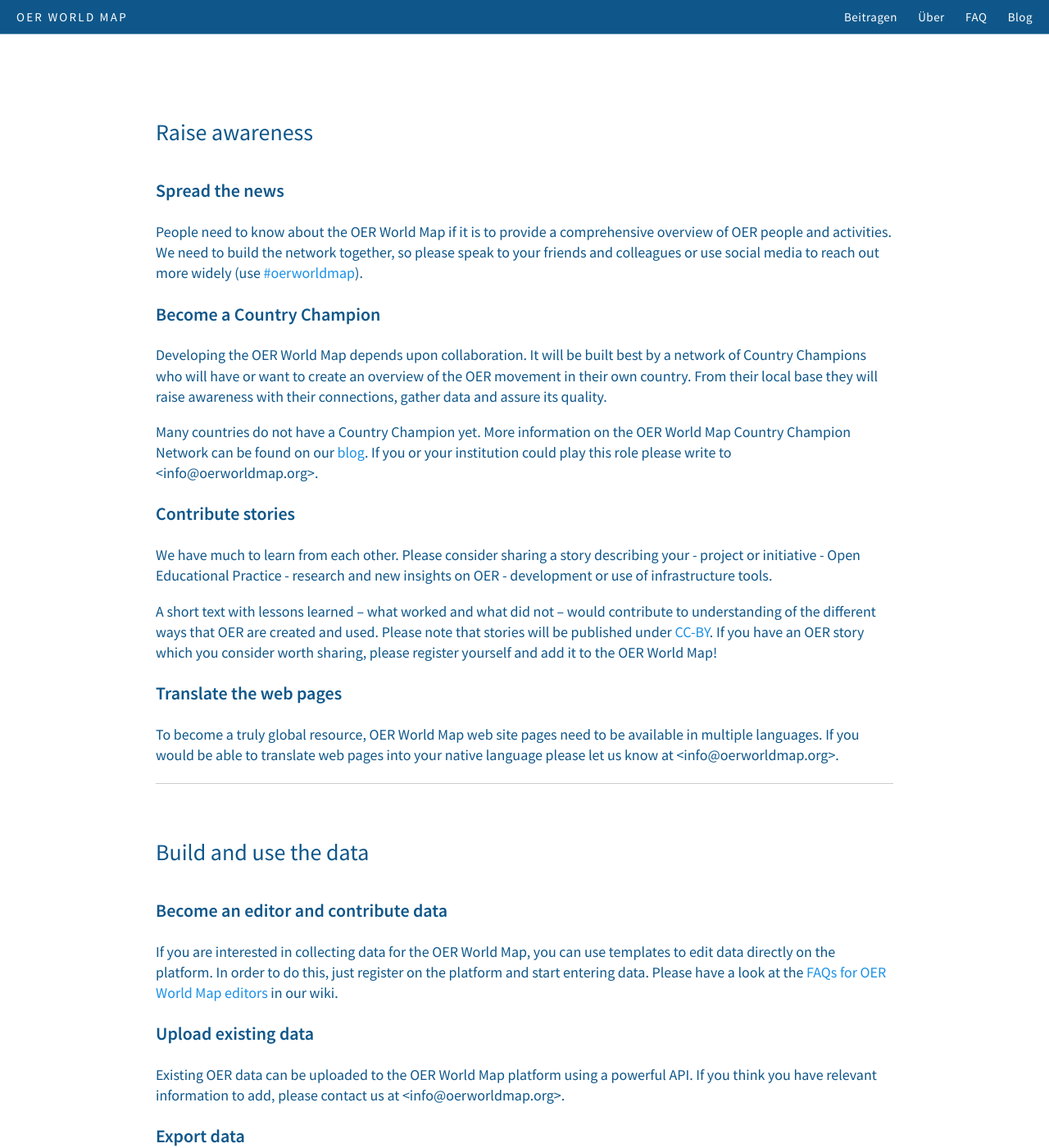
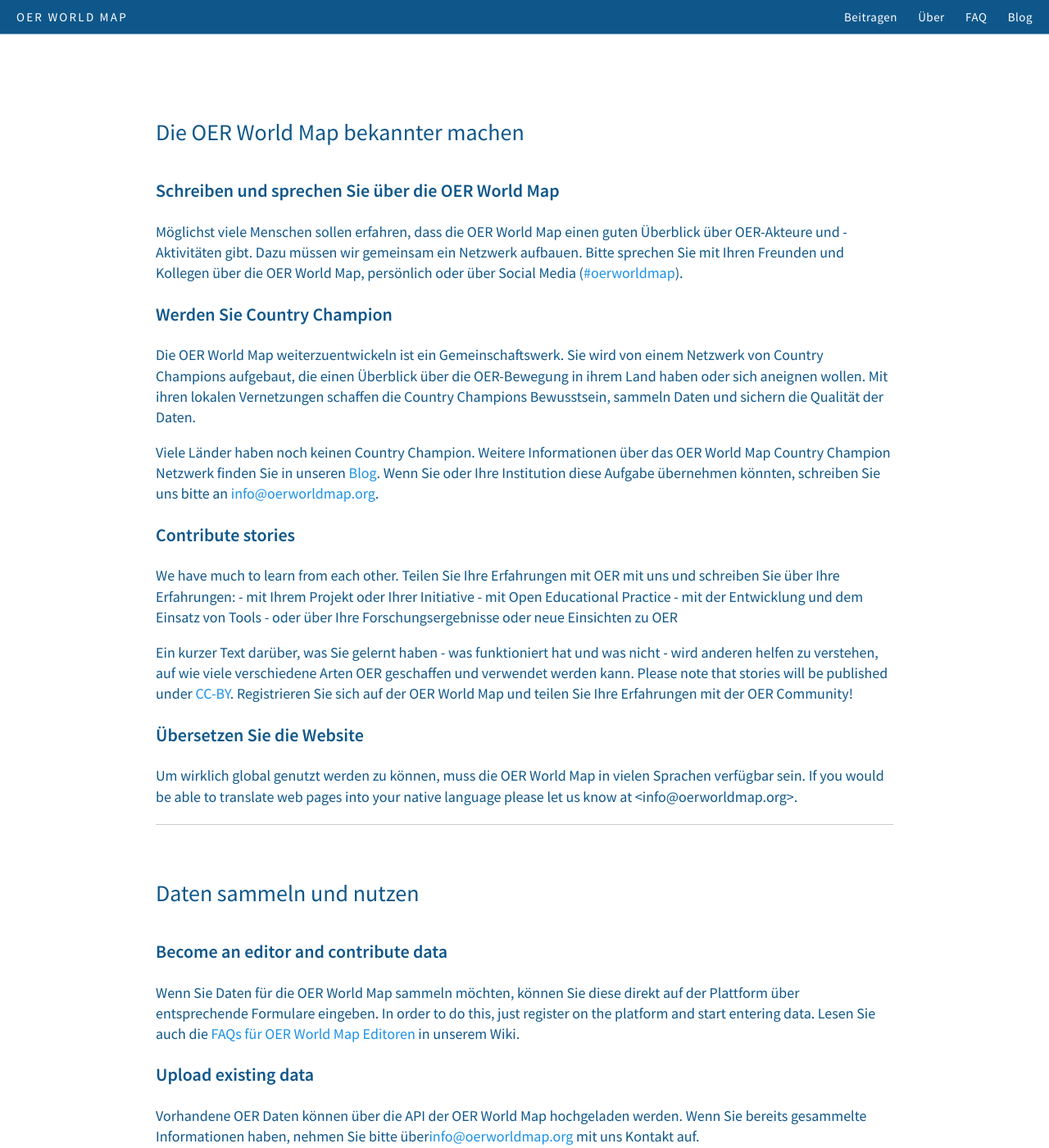
Before and after one commit to hbz/oerworldmap-ui, a Jekyll site: the page built from docs/contribute.de.md, in a window 1280 px wide and 1400 px high. Shown: the whole window at 82% size. Built offline with Jekyll 4.4.1, drawn with Linux system fonts in a browser that asks for light colours; nearby versions of some CDN libraries; comment, search, counter and statistics services are not loaded; a style sheet for code colours, icons or effects is not loaded; some of the changed text lies outside the part shown.

Commit message:
New translations contribute.md (German)

```diff
--- a/docs/contribute.de.md
+++ b/docs/contribute.de.md
@@ -1,56 +1,56 @@
 ---
 title: Contribute
 ---
-## Raise awareness
+## Die OER World Map bekannter machen
 
-### Spread the news
+### Schreiben und sprechen Sie über die OER World Map
 
-People need to know about the OER World Map if it is to provide a comprehensive overview of OER people and activities. We need to build the network together, so please speak to your friends and colleagues or use social media to reach out more widely (use [#oerworldmap](https://twitter.com/hashtag/oerworldmap)).
+Möglichst viele Menschen sollen erfahren, dass die OER World Map einen guten Überblick über OER-Akteure und -Aktivitäten gibt. Dazu müssen wir gemeinsam ein Netzwerk aufbauen. Bitte sprechen Sie mit Ihren Freunden und Kollegen über die OER World Map, persönlich oder über Social Media ([#oerworldmap](https://twitter.com/hashtag/oerworldmap)).
 
-### Become a Country Champion
+### Werden Sie Country Champion
 
-Developing the OER World Map depends upon collaboration. It will be built best by a network of Country Champions who will have or want to create an overview of the OER movement in their own country. From their local base they will raise awareness with their connections, gather data and assure its quality.
+Die OER World Map weiterzuentwickeln ist ein Gemeinschaftswerk. Sie wird von einem Netzwerk von Country Champions aufgebaut, die einen Überblick über die OER-Bewegung in ihrem Land haben oder sich aneignen wollen. Mit ihren lokalen Vernetzungen schaffen die Country Champions Bewusstsein, sammeln Daten und sichern die Qualität der Daten.
 
-Many countries do not have a Country Champion yet. More information on the OER World Map Country Champion Network can be found on our [blog](https://oerworldmap.wordpress.com/2015/09/19/how-to-become-part-of-the-oer-world-map-country-champion-network/). If you or your institution could play this role please write to <in&#102;o&#64;oerw&#111;&#114;ldma&#112;&#46;org>.
+Viele Länder haben noch keinen Country Champion. Weitere Informationen über das OER World Map Country Champion Netzwerk finden Sie in unseren [Blog](https://oerworldmap.wordpress.com/2015/09/19/how-to-become-part-of-the-oer-world-map-country-champion-network/). Wenn Sie oder Ihre Institution diese Aufgabe übernehmen könnten, schreiben Sie uns bitte an [info@oerworldmap.org](mailto:in&#102;o&#64;oerw&#111;&#114;ldma&#112;&#46;org).
 
 ### Contribute stories
 
-We have much to learn from each other. Please consider sharing a story describing your - project or initiative - Open Educational Practice - research and new insights on OER - development or use of infrastructure tools.
+We have much to learn from each other. Teilen Sie Ihre Erfahrungen mit OER mit uns und schreiben Sie über Ihre Erfahrungen: - mit Ihrem Projekt oder Ihrer Initiative - mit Open Educational Practice - mit der Entwicklung und dem Einsatz von Tools - oder über Ihre Forschungsergebnisse oder neue Einsichten zu OER
 
-A short text with lessons learned – what worked and what did not – would contribute to understanding of the different ways that OER are created and used. Please note that stories will be published under [CC-BY](https://creativecommons.org/licenses/by/4.0/). If you have an OER story which you consider worth sharing, please register yourself and add it to the OER World Map!
+Ein kurzer Text darüber, was Sie gelernt haben - was funktioniert hat und was nicht - wird anderen helfen zu verstehen, auf wie viele verschiedene Arten OER geschaffen und verwendet werden kann. Please note that stories will be published under [CC-BY](https://creativecommons.org/licenses/by/4.0/). Registrieren Sie sich auf der OER World Map und teilen Sie Ihre Erfahrungen mit der OER Community!
 
-### Translate the web pages
+### Übersetzen Sie die Website
 
-To become a truly global resource, OER World Map web site pages need to be available in multiple languages. If you would be able to translate web pages into your native language please let us know at <in&#102;o&#64;oerw&#111;&#114;ldma&#112;&#46;org>.
+Um wirklich global genutzt werden zu können, muss die OER World Map in vielen Sprachen verfügbar sein. If you would be able to translate web pages into your native language please let us know at <in&#102;o&#64;oerw&#111;&#114;ldma&#112;&#46;org>.
 
 * * *
 
-## Build and use the data
+## Daten sammeln und nutzen
 
 ### Become an editor and contribute data
 
-If you are interested in collecting data for the OER World Map, you can use templates to edit data directly on the platform. In order to do this, just register on the platform and start entering data. Please have a look at the [FAQs for OER World Map editors](https://github.com/hbz/oerworldmap/wiki/FAQs-for-OER-World-Map-editors) in our wiki.
+Wenn Sie Daten für die OER World Map sammeln möchten, können Sie diese direkt auf der Plattform über entsprechende Formulare eingeben. In order to do this, just register on the platform and start entering data. Lesen Sie auch die [FAQs für OER World Map Editoren](https://github.com/hbz/oerworldmap/wiki/FAQs-for-OER-World-Map-editors) in unserem Wiki.
 
 ### Upload existing data
 
-Existing OER data can be uploaded to the OER World Map platform using a powerful API. If you think you have relevant information to add, please contact us at <in&#102;o&#64;oerw&#111;&#114;ldma&#112;&#46;org>.
+Vorhandene OER Daten können über die API der OER World Map hochgeladen werden. Wenn Sie bereits gesammelte Informationen haben, nehmen Sie bitte über[info@oerworldmap.org](mailto:in&#102;o&#64;oerw&#111;&#114;ldma&#112;&#46;org) mit uns Kontakt auf.
 
-### Export data
+### Daten exportieren
 
-The API of the OER World Map can be used to generate and export data with no delay. Complete or filtered data can be used in other web sites. A special functionality currently is developed to support the reuse of data with flexible and easily integrated gadgets. If you would like to reuse OER World Map data, please contact us at <in&#102;o&#64;oerw&#111;&#114;ldma&#112;&#46;org>.
+Über die API der OER World Map können Daten direkt exportiert werden. Die gesamten Daten oder ein herausgefilterter Datensatz können auf anderen Websites verwendet werden. Wir arbeiten daran, Tools zu entwickeln, mit denen die Weiterverwendung der Daten einfach und flexibel ermöglicht wird. If you would like to reuse OER World Map data, please contact us at <in&#102;o&#64;oerw&#111;&#114;ldma&#112;&#46;org>.
 
 * * *
 
-## Technical input
+## Technische Unterstützung
 
-### Report bugs
+### Fehler melden
 
 Please report any bugs you identify by opening a new ticket if you are registered on [GitHub](https://github.com/hbz/oerworldmap). Otherwise you can send a message to <in&#102;o&#64;oerw&#111;&#114;ldma&#112;&#46;org>.
 
-### Propose new features
+### Neue Funktionen vorschlagen
 
-The OER World Map has been developed using an agile approach. This means that you can contribute to its development by proposing new features. We store new features as [“user stories”](https://github.com/hbz/oerworldmap/labels/story) in our GitHub. If you think something is missing, you can either directly open a new ticket on GitHub or send us a message to <in&#102;o&#64;oerw&#111;&#114;ldma&#112;&#46;org>.
+Die OER World Map wird agil entwickelt. Das bedeutet, dass Sie sich an der Entwicklung beteiligen können, indem Sie neue Funktionen vorschlagen. Wir sammeln Vorschläge für neue Funktionen als [„User storys”](https://github.com/hbz/oerworldmap/labels/story) auf GitHub. Wenn Sie eine Funktion vermissen, können Sie ein neues Ticket auf Github anlegen oder uns eine Mail an [info@oerworldmap.org](mailto:in&#102;o&#64;oerw&#111;&#114;ldma&#112;&#46;org) schicken.
 
-### Contribute code and new applications
+### Schreiben Sie Code und Anwendungen für die OER World Map
 
-The OER World Map is 100% open – its complete source code is available on GitHub. Developers can contribute to the code or even develop applications that interact with the OER World Map.
+Die OER World Map ist zu 100% offen, der gesamte Quellcode ist auf GitHub verfügbar. Entwickler können an der Weiterentwicklung des Codes mitarbeiten oder Anwendungen entwickeln, die mit der OER World Map interagieren.
```
